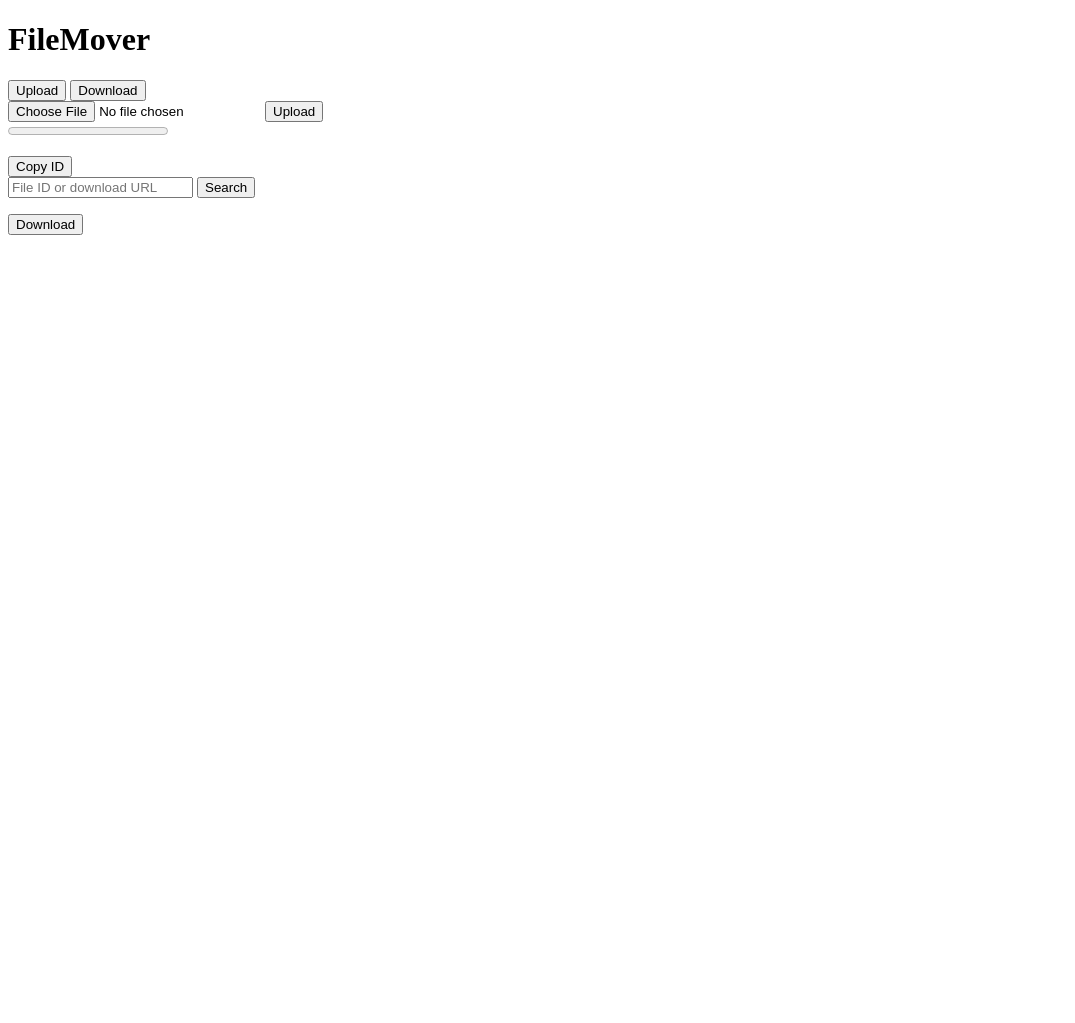
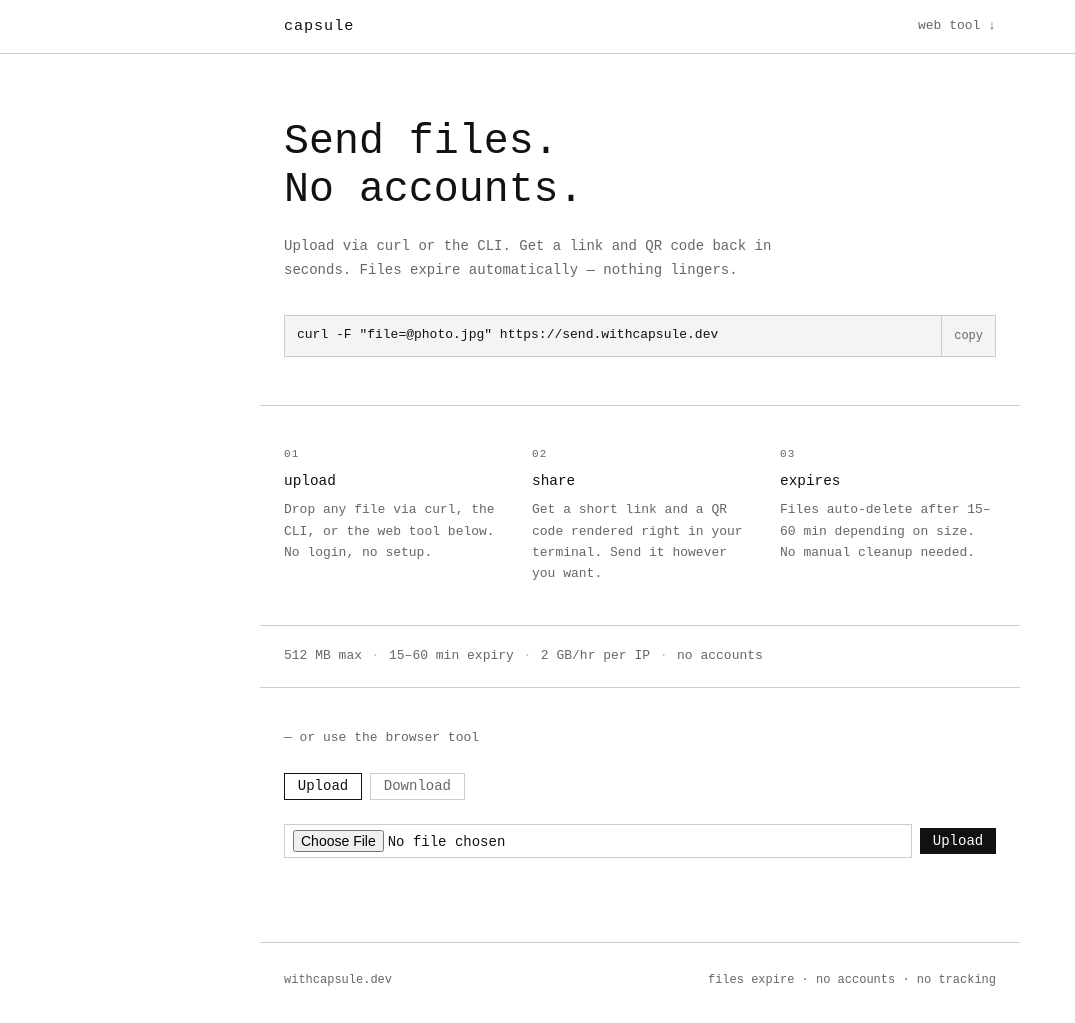
Before and after one commit to withcapsule/WebUI, a plain HTML site: page index.html in a window 1280 px wide. Shown: the whole page, without its empty margins (0-1075 px from the left). Before the commit the page ends 800 px from the top, so only its background shows below. Drawn offline with Linux system fonts and the light colour scheme.

Commit message:
basic web ui

```diff
--- a/index.html
+++ b/index.html
@@ -3,27 +3,62 @@
 	<head>
 		<meta charset="UTF-8" />
 		<meta name="viewport" content="width=device-width, initial-scale=1.0" />
-		<title>Capsule</title>
+		<title>Capsule — Send files. No accounts.</title>
+		<meta name="description" content="Upload a file via curl or the CLI. Get a link and QR code back in seconds. Files expire automatically." />
+		<link rel="stylesheet" href="styles.css" />
 	</head>
 	<body>
-		<main>
-			<h1>FileMover</h1>
 
-			<nav>
-				<button
-					id="tab-upload"
-					class="tab"
-					onclick="showTab('upload')"
-				>
-					Upload
-				</button>
-				<button
-					id="tab-download"
-					class="tab"
-					onclick="showTab('download')"
-				>
-					Download
-				</button>
+		<header>
+			<div class="header-inner">
+				<span class="brand">capsule</span>
+				<a href="#tool" class="header-link">web tool ↓</a>
+			</div>
+		</header>
+
+		<section class="hero">
+			<h1>Send files.<br>No accounts.</h1>
+			<p class="hero-sub">Upload via curl or the CLI. Get a link and QR code back in seconds. Files expire automatically — nothing lingers.</p>
+			<div class="cmd-block">
+				<code id="hero-cmd">curl -F "file=@photo.jpg" https://send.withcapsule.dev</code>
+				<button class="cmd-copy" onclick="copyCmd('hero-cmd', this)">copy</button>
+			</div>
+		</section>
+
+		<section class="how">
+			<div class="how-step">
+				<span class="step-n">01</span>
+				<h3>upload</h3>
+				<p>Drop any file via curl, the CLI, or the web tool below. No login, no setup.</p>
+			</div>
+			<div class="how-step">
+				<span class="step-n">02</span>
+				<h3>share</h3>
+				<p>Get a short link and a QR code rendered right in your terminal. Send it however you want.</p>
+			</div>
+			<div class="how-step">
+				<span class="step-n">03</span>
+				<h3>expires</h3>
+				<p>Files auto-delete after 15–60 min depending on size. No manual cleanup needed.</p>
+			</div>
+		</section>
+
+		<div class="specs">
+			<span>512 MB max</span>
+			<span class="specs-dot">·</span>
+			<span>15–60 min expiry</span>
+			<span class="specs-dot">·</span>
+			<span>2 GB/hr per IP</span>
+			<span class="specs-dot">·</span>
+			<span>no accounts</span>
+		</div>
+
+		<section class="tool-section" id="tool">
+			<p class="tool-heading">— or use the browser tool</p>
+
+			<nav class="tab-nav">
+				<button id="tab-upload" class="tab" onclick="showTab('upload')">Upload</button>
+				<button id="tab-download" class="tab" onclick="showTab('download')">Download</button>
 			</nav>
 
 			<section id="section-upload">
@@ -40,9 +75,7 @@
 				<p id="upload-status"></p>
 				<div id="upload-result">
 					<code id="file-id-text"></code>
-					<button id="copy-btn" onclick="copyFileId()">
-						Copy ID
-					</button>
+					<button id="copy-btn" onclick="copyFileId()">Copy ID</button>
 				</div>
 			</section>
 
@@ -61,7 +94,12 @@
 				<p id="download-status"></p>
 				<button id="download-btn">Download</button>
 			</section>
-		</main>
+		</section>
+
+		<footer>
+			<span>withcapsule.dev</span>
+			<span>files expire · no accounts · no tracking</span>
+		</footer>
 
 		<script src="scripts.js"></script>
 	</body>
--- a/scripts.js
+++ b/scripts.js
@@ -1,4 +1,4 @@
-const API = "https://filemover.byseansingh.com";
+const API = "https://send.withcapsule.dev";
 
 let currentFileId = "";
 let lastUploadAt = 0;
@@ -20,6 +20,31 @@
 	}
 
 	return input.trim();
+}
+
+function copyCmd( id, btn ) {
+	const text = document.getElementById( id ).textContent;
+	if( !text ) return;
+	navigator.clipboard.writeText( text ).then( () => {
+		const orig = btn.textContent;
+		btn.textContent = "copied";
+		setTimeout( () => {
+			btn.textContent = orig;
+		}, 1200 );
+	} );
+}
+
+function copyFileId() {
+	const id = document.getElementById( "file-id-text" ).textContent;
+	if( !id ) return;
+	navigator.clipboard.writeText( id ).then( () => {
+		const btn = document.getElementById( "copy-btn" );
+		const orig = btn.textContent;
+		btn.textContent = "Copied";
+		setTimeout( () => {
+			btn.textContent = orig;
+		}, 1200 );
+	} );
 }
 
 
@@ -47,6 +72,7 @@
 
 	const form = new FormData( this );
 	const xhr = new XMLHttpRequest();
+	const startTime = Date.now();
 
 	xhr.upload.onprogress = function ( e ) {
 		if( e.lengthComputable ) {
@@ -55,7 +81,7 @@
 				e.loaded /
 				( ( Date.now() - startTime ) / 1000 ) /
 				( 1024 * 1024 )
-			 ).toFixed( 1 );
+			).toFixed( 1 );
 			status.textContent = progress.value + "% — " + mbps + " MB/s";
 		}
 	};
@@ -93,7 +119,6 @@
 		status.textContent = "Network error.";
 	};
 
-	const startTime = Date.now();
 	xhr.open( "POST", API + "/html_upload_processor" );
 	xhr.send( form );
 } );
@@ -155,17 +180,4 @@
 } );
 
 
-function copyFileId() {
-	const id = document.getElementById( "file-id-text" ).textContent;
-	if( !id ) return;
-	navigator.clipboard.writeText( id ).then( () => {
-		const btn = document.getElementById( "copy-btn" );
-		const orig = btn.textContent;
-		btn.textContent = "Copied";
-		setTimeout( () => {
-			btn.textContent = orig;
-		}, 1200 );
-	} );
-}
-
 showTab( "upload" );
--- a/styles.css
+++ b/styles.css
@@ -9,6 +9,7 @@
 	--btn-disabled-bg: #888888;
 	--progress-bg: #dddddd;
 	--progress-fill: #111111;
+	--code-bg: #f4f4f4;
 }
 
 @media (prefers-color-scheme: dark) {
@@ -23,14 +24,20 @@
 		--btn-disabled-bg: #555555;
 		--progress-bg: #333333;
 		--progress-fill: #eeeeee;
+		--code-bg: #1e1e1e;
 	}
 }
 
 *,
-*::before, *::after {
+*::before,
+*::after {
 	box-sizing: border-box;
 	margin: 0;
 	padding: 0;
+}
+
+html {
+	scroll-behavior: smooth;
 }
 
 body {
@@ -38,16 +45,189 @@
 	color: var(--fg);
 	font-family: monospace;
 	font-size: 14px;
-	padding: 2rem;
+	line-height: 1.6;
 }
 
-h1 {
-	font-size: 1.4rem;
-	font-weight: normal;
-	margin-bottom: 1.5rem;
+/* ── Header ── */
+
+header {
+	position: sticky;
+	top: 0;
+	z-index: 100;
+	background: var(--bg);
+	border-bottom: 1px solid var(--border);
 }
 
-nav {
+.header-inner {
+	max-width: 760px;
+	margin: 0 auto;
+	padding: 0.9rem 1.5rem;
+	display: flex;
+	align-items: center;
+	justify-content: space-between;
+}
+
+.brand {
+	font-size: 0.95rem;
+	letter-spacing: 0.06em;
+}
+
+.header-link {
+	color: var(--muted);
+	text-decoration: none;
+	font-size: 13px;
+	transition: color 0.1s;
+}
+
+.header-link:hover {
+	color: var(--fg);
+}
+
+/* ── Shared container ── */
+
+.hero,
+.how,
+.specs,
+.tool-section,
+footer {
+	max-width: 760px;
+	margin: 0 auto;
+	padding-left: 1.5rem;
+	padding-right: 1.5rem;
+}
+
+/* ── Hero ── */
+
+.hero {
+	padding-top: 4rem;
+	padding-bottom: 3rem;
+}
+
+.hero h1 {
+	font-size: 2.6rem;
+	font-weight: normal;
+	line-height: 1.15;
+	margin-bottom: 1.25rem;
+}
+
+.hero-sub {
+	color: var(--muted);
+	max-width: 520px;
+	margin-bottom: 2rem;
+	line-height: 1.75;
+}
+
+.cmd-block {
+	display: flex;
+	align-items: stretch;
+	gap: 0;
+	border: 1px solid var(--border);
+	background: var(--code-bg);
+	overflow: hidden;
+}
+
+.cmd-block code {
+	flex: 1;
+	padding: 0.6rem 0.75rem;
+	font-family: monospace;
+	font-size: 13px;
+	background: none;
+	word-break: break-all;
+	display: flex;
+	align-items: center;
+}
+
+.cmd-copy {
+	background: none;
+	border: none;
+	border-left: 1px solid var(--border);
+	color: var(--muted);
+	cursor: pointer;
+	font-family: monospace;
+	font-size: 12px;
+	padding: 0.6rem 0.75rem;
+	white-space: nowrap;
+	transition: color 0.1s, background 0.1s;
+	flex-shrink: 0;
+}
+
+.cmd-copy:hover {
+	color: var(--fg);
+	background: var(--border);
+}
+
+/* ── How it works ── */
+
+.how {
+	padding-top: 2.5rem;
+	padding-bottom: 2.5rem;
+	border-top: 1px solid var(--border);
+	display: grid;
+	grid-template-columns: repeat(3, 1fr);
+	gap: 2rem;
+}
+
+.how-step {
+	display: flex;
+	flex-direction: column;
+	gap: 0.4rem;
+}
+
+.step-n {
+	font-size: 11px;
+	color: var(--muted);
+	letter-spacing: 0.1em;
+}
+
+.how-step h3 {
+	font-size: 0.9rem;
+	font-weight: normal;
+}
+
+.how-step p {
+	color: var(--muted);
+	font-size: 13px;
+	line-height: 1.65;
+	min-height: 0;
+	margin-bottom: 0;
+	word-break: normal;
+}
+
+/* ── Specs bar ── */
+
+.specs {
+	padding-top: 1.25rem;
+	padding-bottom: 1.25rem;
+	border-top: 1px solid var(--border);
+	display: flex;
+	flex-wrap: wrap;
+	gap: 0.4rem 0.6rem;
+	color: var(--muted);
+	font-size: 13px;
+	align-items: center;
+}
+
+.specs-dot {
+	opacity: 0.4;
+}
+
+/* ── Tool section ── */
+
+.tool-section {
+	padding-top: 2.5rem;
+	padding-bottom: 2.5rem;
+	border-top: 1px solid var(--border);
+}
+
+.tool-heading {
+	color: var(--muted);
+	font-size: 13px;
+	margin-bottom: 1.5rem;
+	min-height: 0;
+	word-break: normal;
+}
+
+.tab-nav {
 	display: flex;
 	gap: 0.5rem;
 	margin-bottom: 1.5rem;
@@ -61,6 +241,7 @@
 	font-family: monospace;
 	font-size: 14px;
 	padding: 0.3rem 0.8rem;
+	transition: border-color 0.1s, color 0.1s;
 }
 
 .tab.active {
@@ -68,11 +249,17 @@
 	color: var(--fg);
 }
 
-section {
+.tab:hover:not(.active) {
+	color: var(--fg);
+}
+
+section#section-upload,
+section#section-download {
 	display: none;
 }
 
-section.visible {
+section#section-upload.visible,
+section#section-download.visible {
 	display: block;
 }
 
@@ -130,14 +317,16 @@
 	display: block;
 }
 
-p {
+p#upload-status,
+p#download-status {
 	color: var(--muted);
 	margin-bottom: 0.75rem;
 	min-height: 1.2em;
 	word-break: break-all;
 }
 
-p.error {
+p#upload-status.error,
+p#download-status.error {
 	color: #cc3333;
 }
 
@@ -157,10 +346,66 @@
 }
 
 code {
-	background: var(--progress-bg);
+	background: var(--code-bg);
 	padding: 0.2rem 0.4rem;
 	font-family: monospace;
 	font-size: 14px;
-	flex: 1;
 	word-break: break-all;
 }
+
+#file-id-text {
+	flex: 1;
+}
+
+/* ── Footer ── */
+
+footer {
+	padding-top: 1.75rem;
+	padding-bottom: 2rem;
+	border-top: 1px solid var(--border);
+	display: flex;
+	align-items: center;
+	justify-content: space-between;
+	flex-wrap: wrap;
+	gap: 0.5rem;
+	color: var(--muted);
+	font-size: 12px;
+}
+
+/* ── Responsive ── */
+
+@media (max-width: 560px) {
+	.hero h1 {
+		font-size: 1.9rem;
+	}
+
+	.how {
+		grid-template-columns: 1fr;
+		gap: 1.5rem;
+	}
+
+	.specs {
+		flex-direction: column;
+		align-items: flex-start;
+		gap: 0.25rem;
+	}
+
+	.specs-dot {
+		display: none;
+	}
+
+	footer {
+		flex-direction: column;
+		gap: 0.3rem;
+	}
+}
+
+@media (max-width: 400px) {
+	.hero h1 {
+		font-size: 1.6rem;
+	}
+
+	.cmd-block code {
+		font-size: 12px;
+	}
+}
```
